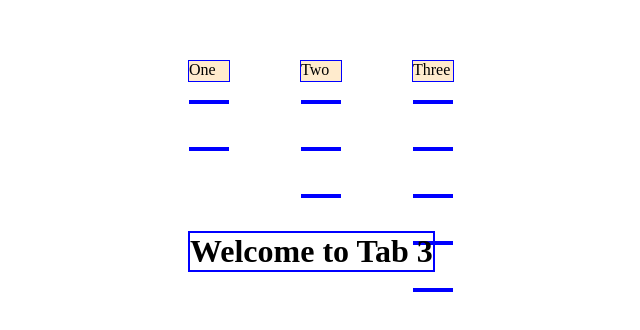
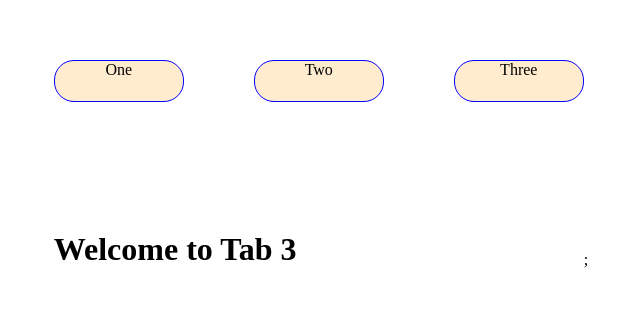
Before and after one commit to YouGoDevs/Sexy-UI, a React (Create React App) app: page / in a window 1280 px wide. Shown: the part 148-478 px from the top of the page, without its empty margins (327-967 px from the left). Built offline with nearby package versions, Linux system fonts and the light colour scheme.

Commit message:
Refactored Tabs component, created useCase file and added ReadMe

```diff
--- a/src/App.js
+++ b/src/App.js
@@ -1,13 +1,12 @@
 import React from "react";
-import { UseCase } from "./packages/accordion/src/useCase";
-import { AltTabList } from "./packages/altTabs/altTabList";
-import { TabZone } from "./packages/tabs/src/TabZone";
+import { UseCaseTabs } from "./packages/tabs/src/UseCaseTabs";
+
 
 
 const App = () => {
   return (
     <div style={{ display: "flex", height: "100vh", width: "100vw", alignItems: "center", justifyContent: "center" }}>
-        <TabZone/>
+        <UseCaseTabs/>
     </div>
   );
 };
--- a/src/packages/altTabs/altTab.js
+++ /dev/null
@@ -1,25 +0,0 @@
-import React from "react";
-import styled from "styled-components";
-
-/*
-Tabs: Provides context and state for all components
-TabList: Wrapper for the Tab components
-Tab: element that serves as a label for one of the tab panels and can be activated to display that panel.
-TabPanels: Wrapper for the TabPanel components
-TabPanel: element that contains the content associated with a tab
-
-*/
-
-const AlternativeTab = styled.div`
-  display: flex;
-  width: 80px;
-  height: 40px;
-`;
-
-export const AltTab = ({ children}) => {
-  return (
-    <div style={{ border: "2px solid blue", background: "gray" }}>
-      {children}
-    </div>
-  );
-};
--- a/src/packages/altTabs/altTabList.js
+++ /dev/null
@@ -1,39 +0,0 @@
-import React, { useRef, useState } from "react";
-import { AltTab } from "./altTab";
-
-
-/*
-    TabList contains instances of each tab component created by the user
-
-    It provides localstate values for toggling active Tab, setting content and displaying content
-
-*/
-
-export const AltTabList = ({ children }) => {
-
-// create state value to track Active Tab instance
-  const [activeTab, setActiveTab] = useState();
-// create state value to track content
-  const [content, setContent] = useState();
-// experimental ref to capture specific child component
-  const tabContentRef = useRef();
-
-  const toggleActive = () => {
-
-  }
-
-
-  return (
-    <div style={{display: "flex", flexDirection: "row", width: "900px", height: "50px", border: "1px solid black"}}>
-        {children && children.map((child, index) => {
-          console.log(child);
-            return React.cloneElement(child, {
-                setContent: setContent,
-                contentRef: tabContentRef,
-
-            })
-        })}
-
-    </div>
-  );
-};
--- a/src/packages/tabs/src/Tab.tsx
+++ b/src/packages/tabs/src/Tab.tsx
@@ -7,9 +7,12 @@ export const TabMain = styled.div`
   display: flex;
   flex-direction: column;
   border: 1px solid blue;
-  height: 20px;
-  width: 40px;
+  height: 5vh;
+  width: 10vw;
+  border-radius: 20px;
   background-color: blanchedalmond;
+  text-align: center;
+  font-size: 1rem;
 `;
 
 /*
@@ -20,7 +23,6 @@ export const TabMain = styled.div`
 */
 
 export const Tab: any = ({ children }: any) => {
-
   // tabContent is used to update the TabContent component via contextApi
   const tabContent = children[1].props;
   const localStore = useContext(MyStore);
@@ -31,7 +33,6 @@ export const Tab: any = ({ children }: any) => {
     localStore.setContent(tabContent);
   }, []);
 
-
   const handleContentSetting = () => {
     // update context store onClick
     localStore.setContent(tabContent);
@@ -40,10 +41,6 @@ export const Tab: any = ({ children }: any) => {
   return (
     <TabMain aria-label="inactive" onClick={handleContentSetting}>
       {children[0]}
-      {children &&
-        children.map((element: any) => {
-          return <h1> {console.log(element.props)} </h1>;
-        })}
     </TabMain>
   );
 };
--- a/src/packages/tabs/src/TabContent.tsx
+++ b/src/packages/tabs/src/TabContent.tsx
@@ -1,5 +1,6 @@
 import { useContext, useEffect } from "react";
 import { MyStore } from "../context/myStore";
+import { useStore } from "../context/useStore";
 
 /*
   This component displays content received from the context store
--- a/src/packages/tabs/src/TabZone.tsx
+++ /dev/null
@@ -1,40 +0,0 @@
-import React from "react";
-import { useStore } from "../context/useStore";
-import { MyStore } from "../context/myStore";
-import { Tabs } from "./Tabs";
-import { TabList } from "./TabList";
-import { Tab } from "./Tab";
-import { TabPanels } from "./TabPanels";
-import { TabContent } from "./TabContent";
-
-export const TabZone = () => {
-  const myStore = useStore();
-
-  return (
-    <MyStore.Provider value={myStore}>
-      <Tabs>
-        <TabList>
-          <Tab>
-            One
-            <h1>Welcome to Tab 1</h1>
-          </Tab>
-          <Tab>
-            Two
-            <h1>Welcome to Tab 2</h1>•
-          </Tab>
-          <Tab>
-            Three
-            <h1>Welcome to Tab 3</h1>
-            <h1>Welcome to Tab 3</h1>
-            <h1>Welcome to Tab 3</h1>
-            <h1>Welcome to Tab 3</h1>
-          </Tab>
-        </TabList>
-
-        <TabPanels>
-          <TabContent />
-        </TabPanels>
-      </Tabs>
-    </MyStore.Provider>
-  );
-};
--- a/src/packages/tabs/src/Tabs.tsx
+++ b/src/packages/tabs/src/Tabs.tsx
@@ -1,28 +1,28 @@
 import styled from "styled-components";
+import { MyStore } from "../context/myStore";
+import { useStore } from "../context/useStore";
 
 export const TabsComponent = styled.div`
   display: flex;
   flex-direction: column;
   gap: 30px;
   height: 50vh;
-
-  h1 {
-    border: 2px solid blue;
-  }
 `;
 
 /*  Tabs is wrapper component that holds list of tab topics and
     contents for each tab in a different wrapper
-
-    Tab provides activeState variables to track what tab is open and display
-    its contents
 */
 
 interface Props {
-  children: any;
-  content: any;
+  children?: any;
 }
 
-export const Tabs: any = ({ children }: Props) => {
-  return <TabsComponent>{children}</TabsComponent>;
+export const Tabs = ({ children }: Props) => {
+  const myStore = useStore();
+  return (
+    // Store provider for hydrating tab content
+    <MyStore.Provider value={myStore}>
+      <TabsComponent>{children}</TabsComponent>;
+    </MyStore.Provider>
+  );
 };
--- /dev/null
+++ b/src/packages/tabs/src/UseCaseTabs.tsx
@@ -0,0 +1,32 @@
+import { Tabs } from "./Tabs";
+import { TabList } from "./TabList";
+import { Tab } from "./Tab";
+import { TabPanels } from "./TabPanels";
+import { TabContent } from "./TabContent";
+
+export const UseCaseTabs = () => {
+  return (
+    <Tabs>
+      <TabList>
+        <Tab>
+          One
+          <p>Welcome to Tab 1</p>
+        </Tab>
+        <Tab>
+          <div>Two</div>
+          <div>
+            Welcome to Tab 2<p>How's college treating you these days?</p>
+          </div>
+        </Tab>
+        <Tab>
+          Three
+          <h1>Welcome to Tab 3</h1>
+        </Tab>
+      </TabList>
+
+      <TabPanels>
+        <TabContent />
+      </TabPanels>
+    </Tabs>
+  );
+};
```
Also changed, not shown: src/packages/altTabs/altTabPanel.js (deleted, +0 -9 lines), src/packages/altTabs/altTabs.js (deleted, +0 -14 lines), src/packages/altTabs/useCaseAlt.js (deleted, +0 -16 lines), src/packages/tabs/readMe.md.
